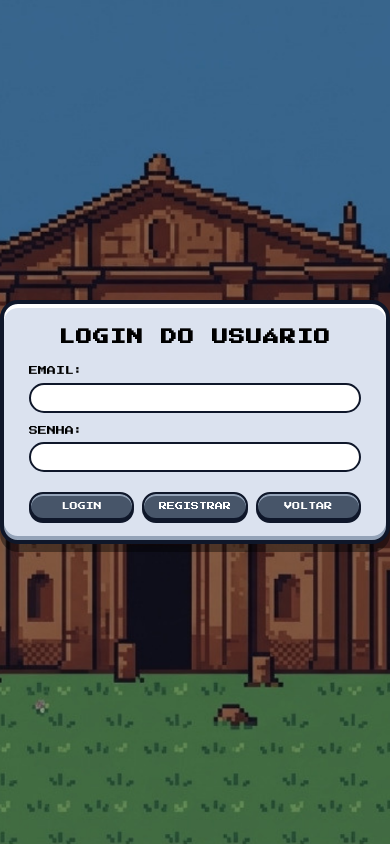
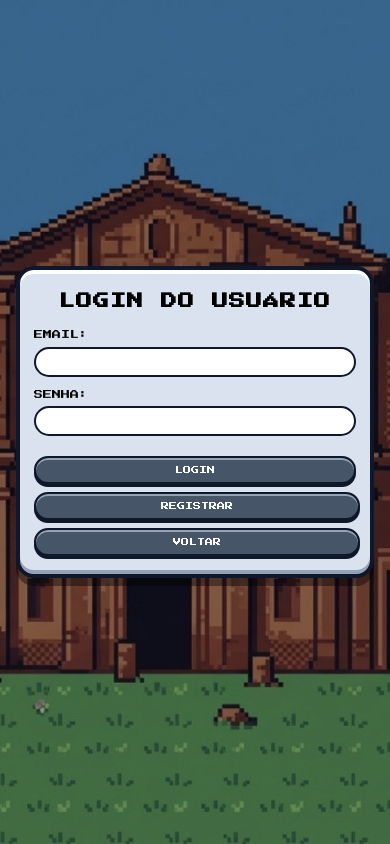
Before and after one commit to isaath/projetoFinalPok-mon, a PHP site: page /projetoFinalPok-mon/public/index.php?rota=login in a window 390 px wide. Run offline with PHP 8.4, Linux system fonts and the light colour scheme.

Commit message:
Arrumando o sistema de login

```diff
--- a/app/Controllers/UsuarioController.php
+++ b/app/Controllers/UsuarioController.php
@@ -41,8 +41,8 @@ class UsuarioController
                         session_regenerate_id(true);
                         $_SESSION['usuario'] = $usuario;
 
-                        header('Location: index.php?rota=pokemons');
-                        exit;
+                       header('Location: ../app/Views/layouts/painel_jogar.php');
+exit;
                     }
                 }
             }
@@ -115,4 +115,5 @@ class UsuarioController
 
         require __DIR__ . '/../Views/usuario/registrar.php';
     }
+
 }
--- a/app/Views/layouts/painel_inicial.php
+++ b/app/Views/layouts/painel_inicial.php
@@ -13,9 +13,5 @@
         <img src="../../../public/css/img/btn_login.png" alt="Login" style="width: 400px !important; height: auto;">
     </a>
 
-    <a href="../../../public/index.php?rota=login" class="btn_login">
-    <img src="../../../public/css/img/btn_login.png" alt="Login" style="width: 400px !important; height: auto;">
-</a>
-
 </body>
 </html>
--- a/app/Views/usuario/login.php
+++ b/app/Views/usuario/login.php
@@ -1,12 +1,16 @@
+<?php
+$erro = $erro ?? null;
+$sucesso = $sucesso ?? false;
+$email = $email ?? '';
+?>
 <!DOCTYPE html>
 <html lang="pt-br">
 <head>
     <meta charset="UTF-8">
     <meta name="viewport" content="width=device-width, initial-scale=1.0">
     <title>Login - Pokebagual</title>
-    <!-- Fonte Pixel Art -->
     <link href="https://fonts.googleapis.com/css2?family=Press+Start+2P&display=swap" rel="stylesheet">
-    <link rel="stylesheet" href="css/login.css">
+    <link rel="stylesheet" href="/projetoFinalPok-mon/public/css/login.css">
 </head>
 <body>
 
@@ -23,7 +27,7 @@
             <p role="status">Cadastro realizado! Agora você pode entrar.</p>
         <?php endif; ?>
 
-        <form action="index.php?rota=login" method="POST" class="form-login">
+        <form action="/projetoFinalPok-mon/public/index.php?rota=login" method="POST" class="form-login">
             <div class="corpo_cartao">
                 <div class="box_inputs">
                     <div class="campo-grupo">
@@ -47,8 +51,8 @@
 
             <div class="box-botoes">
                 <button type="submit" class="btn-pixel">LOGIN</button>
-                <a href="index.php?rota=registrar" class="btn-pixel">REGISTRAR</a>
-                <a href="../app/Views/layouts/painel_inicial.php" class="btn-pixel">VOLTAR</a>
+                <a href="/projetoFinalPok-mon/public/index.php?rota=registrar" class="btn-pixel">REGISTRAR</a>
+                <a href="/projetoFinalPok-mon/public/index.php?rota=pokemons" class="btn-pixel">VOLTAR</a>
             </div>
         </form>
     </div>
--- a/public/css/login.css
+++ b/public/css/login.css
@@ -1,7 +1,7 @@
 @import url('https://fonts.googleapis.com/css2?family=Press+Start+2P&display=swap');
 
 body {
-    background-image: url("img/login.png");
+    background-image: url("/projetoFinalPok-mon/public/css/img/login.png");
     background-attachment: fixed;
     background-size: cover;
     background-position: center center;
@@ -12,6 +12,8 @@ body {
     justify-content: center;
     align-items: center;
     font-family: 'Press Start 2P', monospace;
+    padding: 16px;
+    box-sizing: border-box;
 }
 
 /* O Cartão Principal Cinza */
@@ -26,6 +28,8 @@ body {
         inset 0 -4px 0 #94a3b8,
         0 8px 0 rgba(0, 0, 0, 0.4);
     text-align: center;
+    max-width: 100%;
+    box-sizing: border-box;
 }
 
 /* Título */
@@ -129,3 +133,18 @@ body {
     transform: translateY(2px);
     box-shadow: inset 0 1px 0 #94a3b8;
 }
+
+@media (max-width: 600px) {
+    .cartao-login {
+        width: 100%;
+        padding: 18px 14px;
+    }
+
+    .box-botoes {
+        flex-direction: column;
+    }
+
+    .btn-pixel {
+        width: 100%;
+    }
+}
--- /dev/null
+++ b/public/teste.php
@@ -0,0 +1,6 @@
+<?php
+$hash  = 'COLE_AQUI_O_HASH_DO_BANCO';
+$senha = 'A_SENHA_QUE_VOCE_DIGITOU';
+
+var_dump(strlen($hash));
+var_dump(password_verify($senha, $hash));
--- a/routes/routes.php
+++ b/routes/routes.php
@@ -1,8 +1,10 @@
 <?php
+
 
 return [
     '' => [PokemonController::class, 'listarPokemons'],
     'pokemons' => [PokemonController::class, 'listarPokemons'],
     'login' => [UsuarioController::class, 'login'],
     'registrar' => [UsuarioController::class, 'registrar'],
+    'jogar' => [UsuarioController::class, 'painel_jogar'],
 ];
```
Also changed, not shown: testeConexao.php (deleted, +0 -10 lines).
